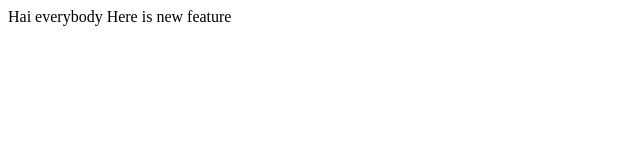
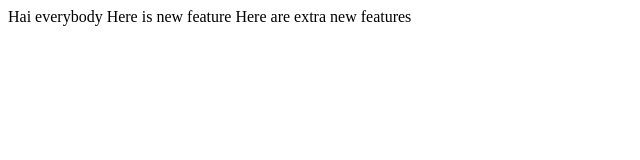
Before and after one commit to vardhankorada/lecture1, a plain HTML site: page index.html in a window 1280 px wide. Shown: the whole page, without its empty margins (0-640 px from the left). Drawn offline with Linux system fonts and the light colour scheme.

Commit message:
Adding extra features

```diff
--- a/index.html
+++ b/index.html
@@ -6,5 +6,6 @@
 <body>
 	Hai everybody
 	Here is new feature
+	Here are extra new features
 </body>
 </html>
```
